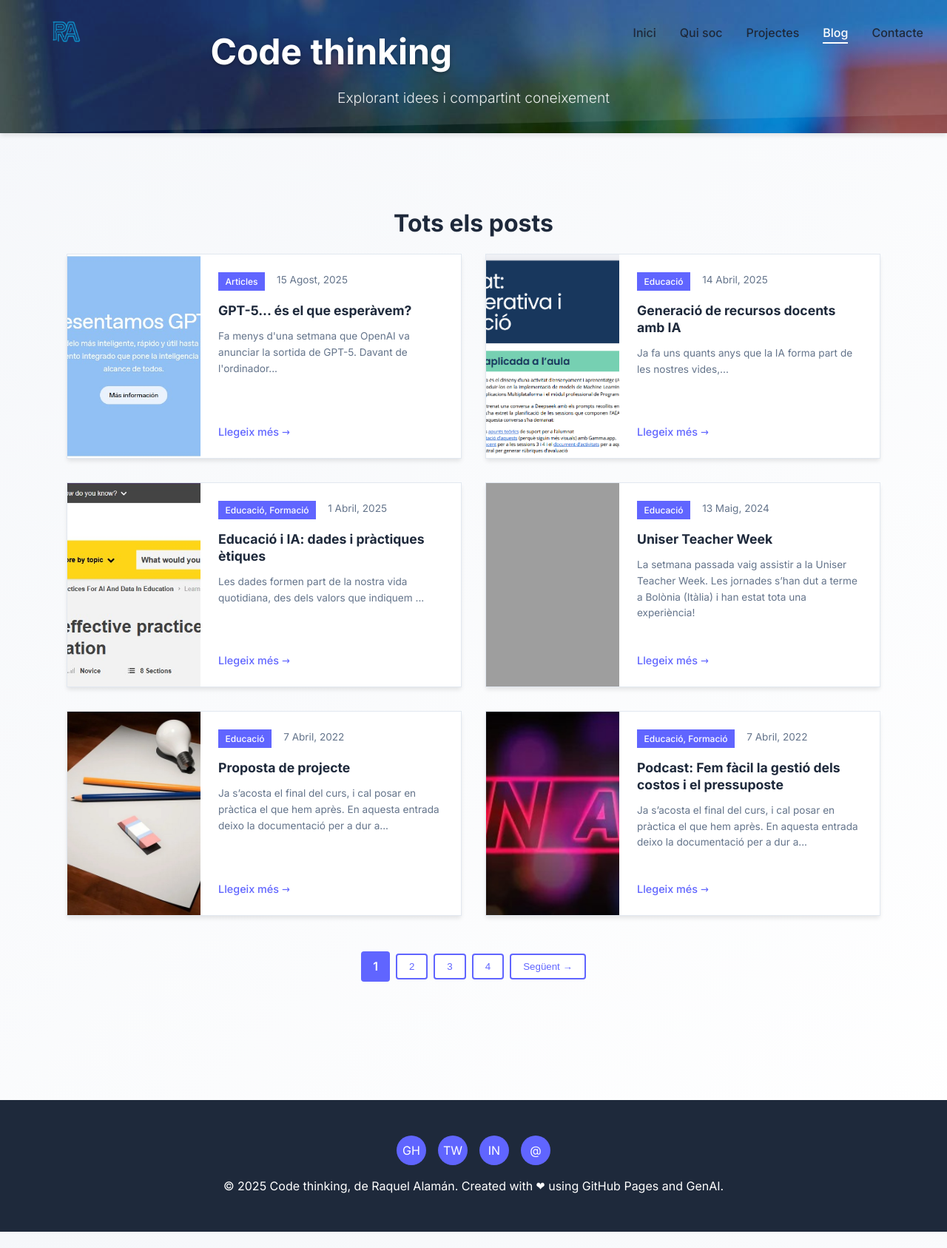
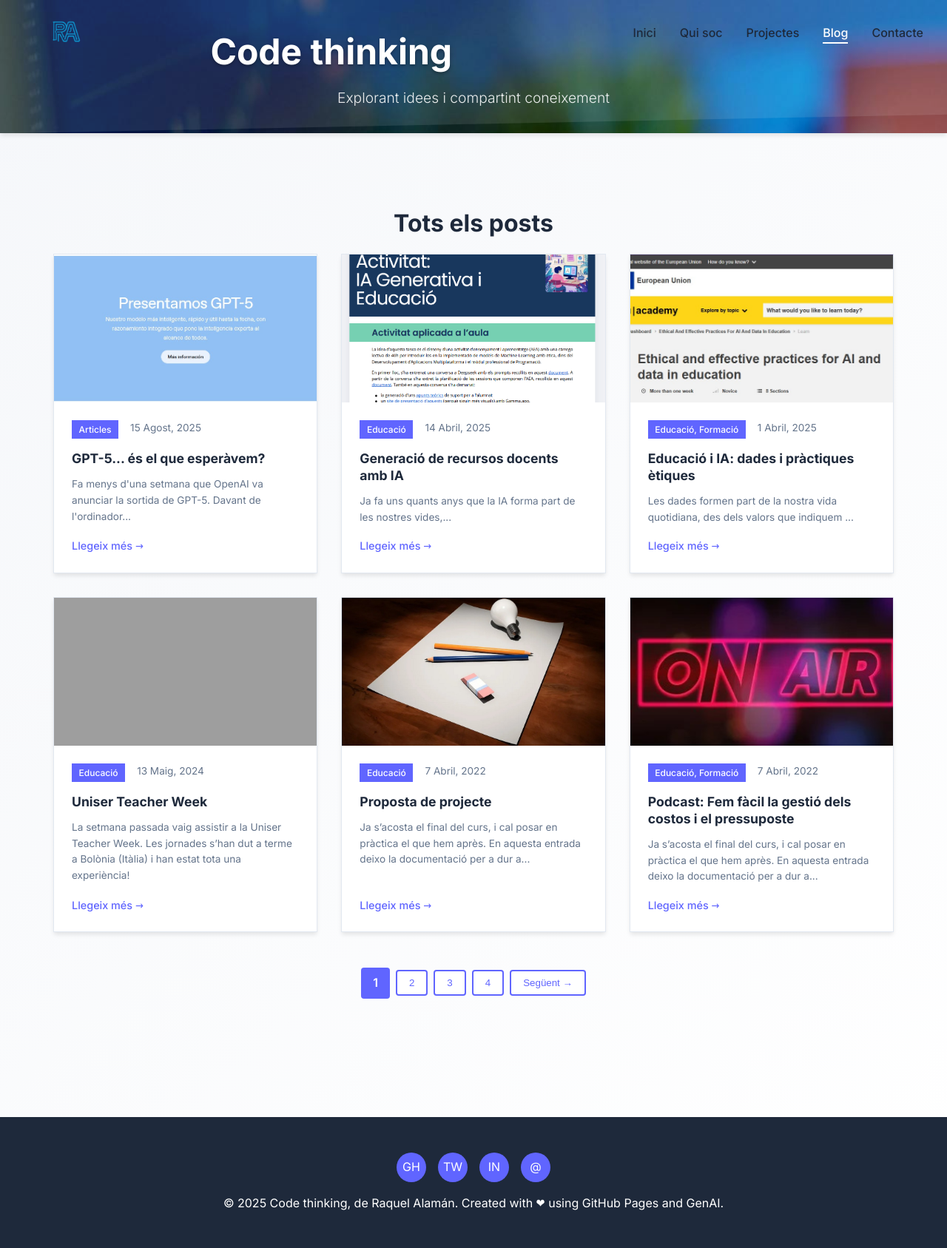
Before and after one commit to raquelalaman/raquelalaman.github.io, a Jekyll site: the page built from blog.html, in a window 1280 px wide. Shown: the whole page at 74% size. Built offline with Jekyll 4.4.1, drawn with Linux system fonts in a browser that asks for light colours; nearby versions of some CDN libraries; before the commit the page ends 1665 px from its top, so only the background shows below that; grey boxes are pictures that could not be loaded.

Commit message:
Update style.css

```diff
--- a/css/style.css
+++ b/css/style.css
@@ -484,13 +484,13 @@ section {
     text-align: center;
 }
 
-/* Blog Posts en graella 2x2 centrada */
+/* Blog Posts en graella 3x1 centrada */
 .blog-posts {
     display: grid;
-    grid-template-columns: repeat(2, 1fr);
+    grid-template-columns: repeat(3, 1fr);
     gap: 2rem;
     width: 100%;
-    max-width: 1000px;
+    max-width: 1400px;
     margin: 0 auto;
 }
 
@@ -501,8 +501,8 @@ section {
     box-shadow: var(--shadow);
     transition: all 0.3s ease;
     border: none;
-    display: grid;
-    grid-template-columns: 180px 1fr;
+    display: flex;
+    flex-direction: column;
     border: 1px solid var(--medium-gray);
 }
 
@@ -512,12 +512,10 @@ section {
 }
 
 .post-image {
-    width: 180px;
-    height: 275px;
+    width: 100%;
+    height: 200px;
     position: relative;
     overflow: hidden;
-    align-self: stretch;
-    object-position: center;
 }
 
 .post-image img {
@@ -549,6 +547,7 @@ section {
     margin-bottom: 1rem;
     font-size: 0.85rem;
     color: var(--dark-gray);
+    flex-wrap: wrap;
 }
 
 .post-tag {
@@ -990,10 +989,10 @@ section {
 
 .blog-posts-archive {
     display: grid;
-    grid-template-columns: repeat(2, 1fr);
+    grid-template-columns: repeat(3, 1fr);
     gap: 2rem;
     width: 100%;
-    max-width: 1100px;
+    max-width: 1400px;
     margin: 0 auto 3rem;
 }
 
@@ -1030,7 +1029,15 @@ section {
     font-weight: 600;
 }
 
-/* Responsive per posts individuals i arxiu */
+/* Responsive per posts */
+@media (max-width: 1200px) {
+    .blog-posts,
+    .blog-posts-archive {
+        grid-template-columns: repeat(2, 1fr);
+        max-width: 1000px;
+    }
+}
+
 @media (max-width: 768px) {
     .post-full-content {
         padding: 2rem 1.5rem;
@@ -1049,9 +1056,19 @@ section {
         width: 100%;
         text-align: center;
     }
-
+}
+@media (max-width: 768px) {
+    .blog-posts,
     .blog-posts-archive {
         grid-template-columns: 1fr;
+    }
+
+    .post-content {
+        padding: 1.5rem;
+    }
+
+    .post-title {
+        font-size: 1.2rem;
     }
 }
 /* ============================================
```
